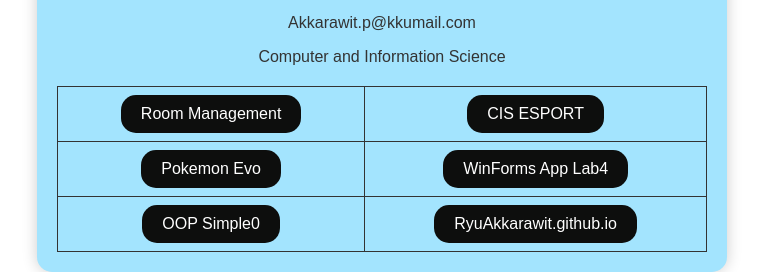
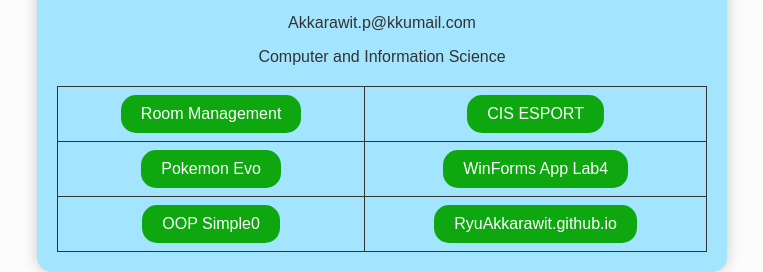
Before and after one commit to RyuAkkarawit/RyuAkkarawit.github.io, a plain HTML site: page index.html in a window 1280 px wide. Shown: the part 528-800 px from the top of the page, without its empty margins (258-1021 px from the left). Drawn offline with Linux system fonts and the light colour scheme.

Commit message:
Update index.html

```diff
--- a/index.html
+++ b/index.html
@@ -7,7 +7,7 @@
     <style>
         body {
             font-family: Arial, sans-serif;
-            background-color: #ffffff;
+            background-color: #fcfcfc;
             color: #333;
             text-align: center;
             margin: 0;
@@ -61,7 +61,7 @@
             text-decoration: none;
             outline: none;
             color: #fff;
-            background-color: #0d0e0d;
+            background-color: #0fa70f;
             border: none;
             border-radius: 15px;
 
```
